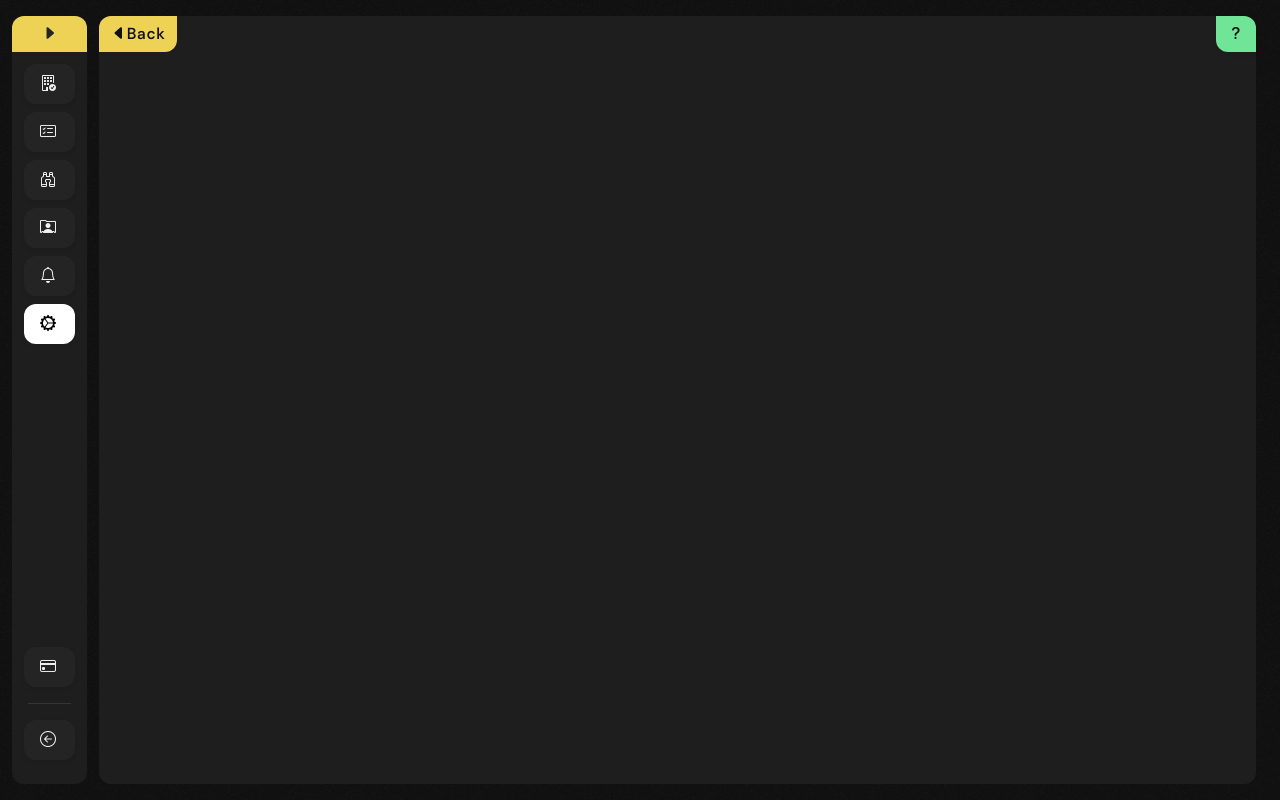
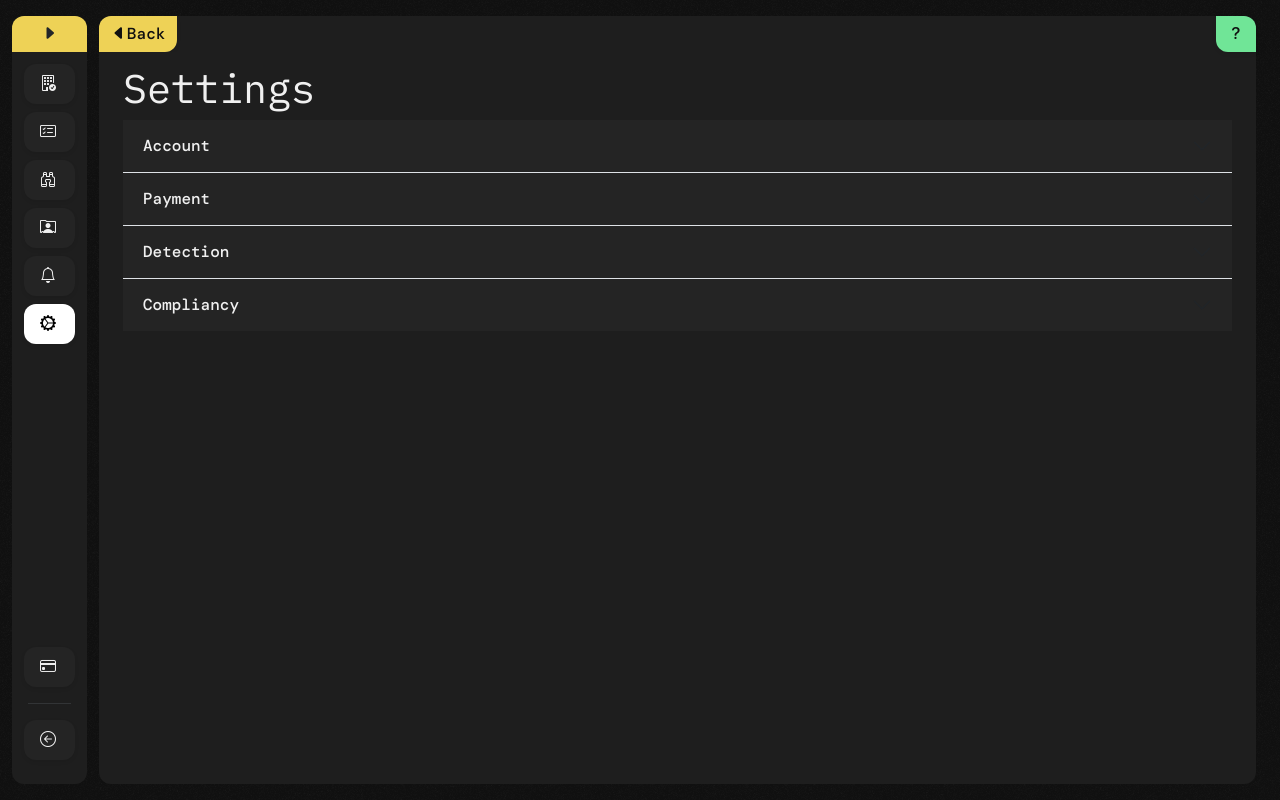
Before and after one commit to whichlicense/frontend, a React (Create React App) app: page /settings in a window 1280 px wide. Built offline with nearby package versions, Linux system fonts and the light colour scheme.

Commit message:
add skeleton settings page
Signed-off-by: duart38 <duartsnel@icloud.com>

```diff
--- a/src/App.tsx
+++ b/src/App.tsx
@@ -33,6 +33,7 @@ import HelpButton from "./components/Toolbar/HelpButton";
 import ToolBarManager from "./components/Toolbar/ToolBarManager";
 import { ToolBarContextProvider } from "./context/ToolBarContext";
 import LicenseInfo from "./pages/LicenseInfo";
+import Settings from "./pages/Settings";
 
 function App() {
   const mainContentRef = useRef(null);
@@ -60,6 +61,7 @@ function App() {
                       <Route path="/dashboard" element={<Dashboard />} />
                       <Route path="/scan-result/:id" element={<ScanResult />} />
                       <Route path="/license/:id" element={<LicenseInfo />} />
+                      <Route path="/settings" element={<Settings />} />
                       <Route path="/test" element={<Test />} />
                       <Route path="/" element={<Home />} />
                     </Routes>
--- /dev/null
+++ b/src/pages/Settings.tsx
@@ -0,0 +1,78 @@
+/*
+ *   Copyright (c) 2023 Duart Snel
+ *   All rights reserved.
+
+ *   Licensed under the Apache License, Version 2.0 (the "License");
+ *   you may not use this file except in compliance with the License.
+ *   You may obtain a copy of the License at
+
+ *   http://www.apache.org/licenses/LICENSE-2.0
+
+ *   Unless required by applicable law or agreed to in writing, software
+ *   distributed under the License is distributed on an "AS IS" BASIS,
+ *   WITHOUT WARRANTIES OR CONDITIONS OF ANY KIND, either express or implied.
+ *   See the License for the specific language governing permissions and
+ *   limitations under the License.
+ */
+
+import { Accordion } from "react-bootstrap";
+
+export default function Settings() {
+  return (
+    <div>
+        <h6 className="display-6">Settings</h6>
+      <Accordion flush>
+        <Accordion.Item eventKey="0">
+          <Accordion.Header className="txt-white">
+            Account
+          </Accordion.Header>
+          <Accordion.Body>
+            Lorem ipsum dolor sit amet, consectetur adipiscing elit, sed do
+            eiusmod tempor incididunt ut labore et dolore magna aliqua. Ut enim
+            ad minim veniam, quis nostrud exercitation ullamco laboris nisi ut
+            aliquip ex ea commodo consequat. Duis aute irure dolor in
+            reprehenderit in voluptate velit esse cillum dolore eu fugiat nulla
+            pariatur. Excepteur sint occaecat cupidatat non proident, sunt in
+            culpa qui officia deserunt mollit anim id est laborum.
+          </Accordion.Body>
+        </Accordion.Item>
+        <Accordion.Item eventKey="1">
+          <Accordion.Header>Payment</Accordion.Header>
+          <Accordion.Body>
+            Lorem ipsum dolor sit amet, consectetur adipiscing elit, sed do
+            eiusmod tempor incididunt ut labore et dolore magna aliqua. Ut enim
+            ad minim veniam, quis nostrud exercitation ullamco laboris nisi ut
+            aliquip ex ea commodo consequat. Duis aute irure dolor in
+            reprehenderit in voluptate velit esse cillum dolore eu fugiat nulla
+            pariatur. Excepteur sint occaecat cupidatat non proident, sunt in
+            culpa qui officia deserunt mollit anim id est laborum.
+          </Accordion.Body>
+        </Accordion.Item>
+        <Accordion.Item eventKey="2">
+          <Accordion.Header>Detection</Accordion.Header>
+          <Accordion.Body>
+            Lorem ipsum dolor sit amet, consectetur adipiscing elit, sed do
+            eiusmod tempor incididunt ut labore et dolore magna aliqua. Ut enim
+            ad minim veniam, quis nostrud exercitation ullamco laboris nisi ut
+            aliquip ex ea commodo consequat. Duis aute irure dolor in
+            reprehenderit in voluptate velit esse cillum dolore eu fugiat nulla
+            pariatur. Excepteur sint occaecat cupidatat non proident, sunt in
+            culpa qui officia deserunt mollit anim id est laborum.
+          </Accordion.Body>
+        </Accordion.Item>
+        <Accordion.Item eventKey="3">
+          <Accordion.Header>Compliancy</Accordion.Header>
+          <Accordion.Body>
+            Lorem ipsum dolor sit amet, consectetur adipiscing elit, sed do
+            eiusmod tempor incididunt ut labore et dolore magna aliqua. Ut enim
+            ad minim veniam, quis nostrud exercitation ullamco laboris nisi ut
+            aliquip ex ea commodo consequat. Duis aute irure dolor in
+            reprehenderit in voluptate velit esse cillum dolore eu fugiat nulla
+            pariatur. Excepteur sint occaecat cupidatat non proident, sunt in
+            culpa qui officia deserunt mollit anim id est laborum.
+          </Accordion.Body>
+        </Accordion.Item>
+      </Accordion>
+    </div>
+  );
+}
```
